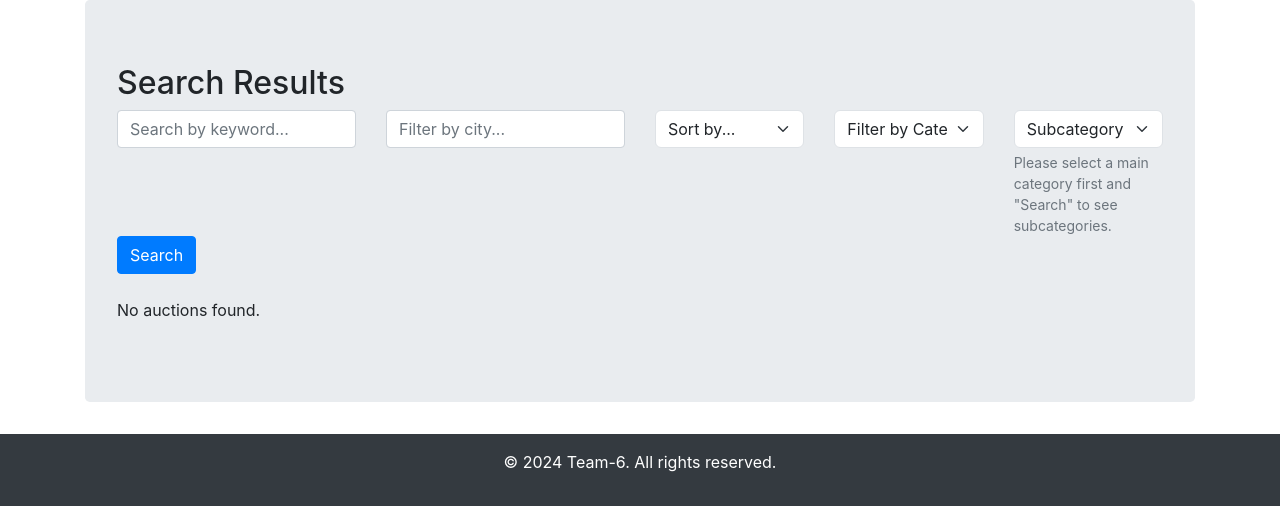
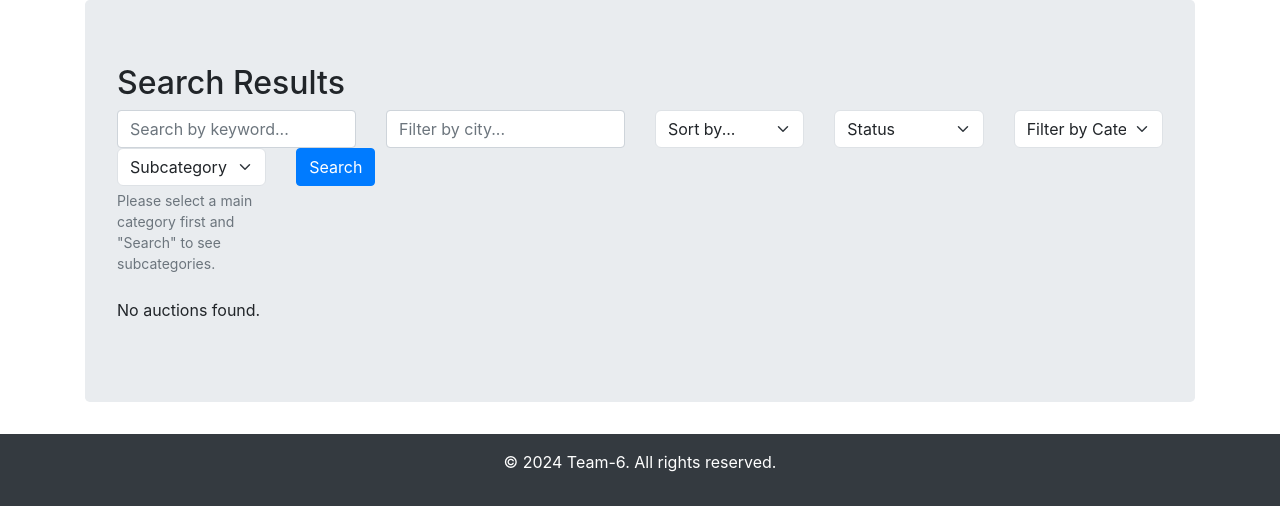
Before and after one commit to nightecz/auction_portal_final_project, a Django app: page /auction/advanced_search in a window 1280 px wide. Shown: the part 56-570 px from the top of the page. Run offline with Django 5.2, Linux system fonts and the light colour scheme; data that the repository does not hold is empty; some libraries are stand-ins or nearby versions.

Commit message:
- new filtration in advanced_search by status

```diff
--- a/viewer/models.py
+++ b/viewer/models.py
@@ -47,12 +47,12 @@ class Auction(Model):
     RUNNING = 'Running'
     CLOSED = 'Closed'
     SOLD = 'Sold'
-    CANCELED = 'Canceled'
+    CANCELLED = 'Cancelled'
     STATUS_CHOICES = [
         (RUNNING, 'Running'),
         (CLOSED, 'Closed'),
         (SOLD, 'Sold'),
-        (CANCELED, 'Canceled')
+        (CANCELLED, 'Cancelled')
     ]
 
     name = CharField(max_length=128)
--- a/viewer/templates/advanced_search.html
+++ b/viewer/templates/advanced_search.html
@@ -19,6 +19,17 @@
                     <option value="">Sort by...</option>
                     <option value="created_at" {% if request.GET.sort_by == 'created_at' %}selected{% endif %}>Newest</option>
                     <option value="end_time" {% if request.GET.sort_by == 'end_time' %}selected{% endif %}>Ending soon</option>
+                </select>
+            </div>
+
+            <div class="col-md-2">
+                <select id="status" name="status" class="form-select">
+                    <option value="">Status</option>
+                    {% for status_choice in auction_status %}
+                        <option value="{{ status_choice.0 }}" {% if request.GET.status == status_choice.0 %}selected{% endif %}>
+                            {{ status_choice.1 }}
+                        </option>
+                    {% endfor %}
                 </select>
             </div>
 
@@ -48,7 +59,6 @@
                 </select>
                 <small class="form-text text-muted">Please select a main category first and "Search" to see subcategories.</small>
             </div>
-
             <div class="col-md-2">
                 <button type="submit" class="btn btn-primary">Search</button>
             </div>
@@ -65,6 +75,7 @@
                     <th>Categories</th>
                     <th>Current Price</th>
                     <th>Ends At</th>
+                    <th>Status</th>
                 </tr>
             </thead>
             <tbody>
@@ -86,6 +97,7 @@
                     </td>
                     <td>{{ auction.current_price }}</td>
                     <td>{{ auction.end_time }}</td>
+                    <td>{{ auction.status }}</td>
                 </tr>
                 {% endfor %}
             </tbody>
--- a/viewer/templates/auctions.html
+++ b/viewer/templates/auctions.html
@@ -5,7 +5,7 @@
 {% endblock %}
 
 {% block content %}
-    <h2>Auctions overview</h2>
+    <h2>live Auctions overview</h2>
 
 <div class="container">
     {% if messages %}
--- a/viewer/templates/my_auctions.html
+++ b/viewer/templates/my_auctions.html
@@ -20,7 +20,7 @@
         <option value="Running" {% if request.GET.status == "Running" %}selected{% endif %}>Running</option>
         <option value="Closed" {% if request.GET.status == "Closed" %}selected{% endif %}>Closed</option>
         <option value="Sold" {% if request.GET.status == "Sold" %}selected{% endif %}>Sold</option>
-        <option value="Canceled" {% if request.GET.status == "Canceled" %}selected{% endif %}>Canceled</option>
+        <option value="Cancelled" {% if request.GET.status == "Cancelled" %}selected{% endif %}>Cancelled</option>
     </select>
     <button type="submit" class="btn btn-primary mt-2">Filter</button>
 </form>
--- a/viewer/views.py
+++ b/viewer/views.py
@@ -143,7 +143,8 @@ class AuctionCreateView(FormView):
             image=cleaned_data.get('image')
         )
         categories = form.cleaned_data['categories']
-        auction.categories.set(categories)
+        if categories:  # Ensure categories are not empty
+            auction.categories.set(categories)
 
         return super().form_valid(form)
 
@@ -151,11 +152,12 @@ class AuctionSearchView(ListView):
     template_name = 'advanced_search.html'
     model = Auction
     context_object_name = 'auctions'
-    paginate_by = 10  # numbers of auction on page
+    paginate_by = 10  # numbers of auctions per page
 
     def get_queryset(self):
         query = self.request.GET.get('q', '')
         auctions = Auction.objects.all()
+        status = self.request.GET.get('status')  # gets status from GET parameter
 
         # Filtering by user task (keyword)
         if query:
@@ -165,6 +167,10 @@ class AuctionSearchView(ListView):
                 Q(categories__name__icontains=query) |
                 Q(seller__username__icontains=query)
             ).distinct()
+
+        # Filtering by status
+        if status:
+            auctions = auctions.filter(status=status)
 
         # Filtering by main category
         main_category = self.request.GET.get('main_category')
@@ -190,16 +196,18 @@ class AuctionSearchView(ListView):
         if city:
             auctions = auctions.filter(seller__profile__city__icontains=city)
 
+        # Sorting by end_time or start_time
         sort_by = self.request.GET.get('sort_by')
         if sort_by == 'end_time':
             auctions = auctions.order_by('end_time')
-        elif sort_by == 'start-time':
-            auctions = auctions.order_by('-start-time')
+        elif sort_by == 'start_time':
+            auctions = auctions.order_by('-start_time')
 
         return auctions
 
     def get_context_data(self, **kwargs):
         context = super().get_context_data(**kwargs)
+        context['auction_status'] = Auction.STATUS_CHOICES
         context['categories'] = Category.objects.select_related('parent').all()
         main_category = self.request.GET.get('main_category')
 
@@ -313,7 +321,7 @@ class AuctionCancelView(View):
     def post(self, request, pk):
         # Load auction by ID a user
         auction = get_object_or_404(Auction, pk=pk, seller=request.user)
-        auction.status = Auction.CANCELED  # change status auction to "Canceled"
+        auction.status = Auction.CANCELLED  # change status auction to "Canceled"
         auction.save()
         messages.success(request, "Auction have been cancelled.")
         return redirect(self.success_url)
```
